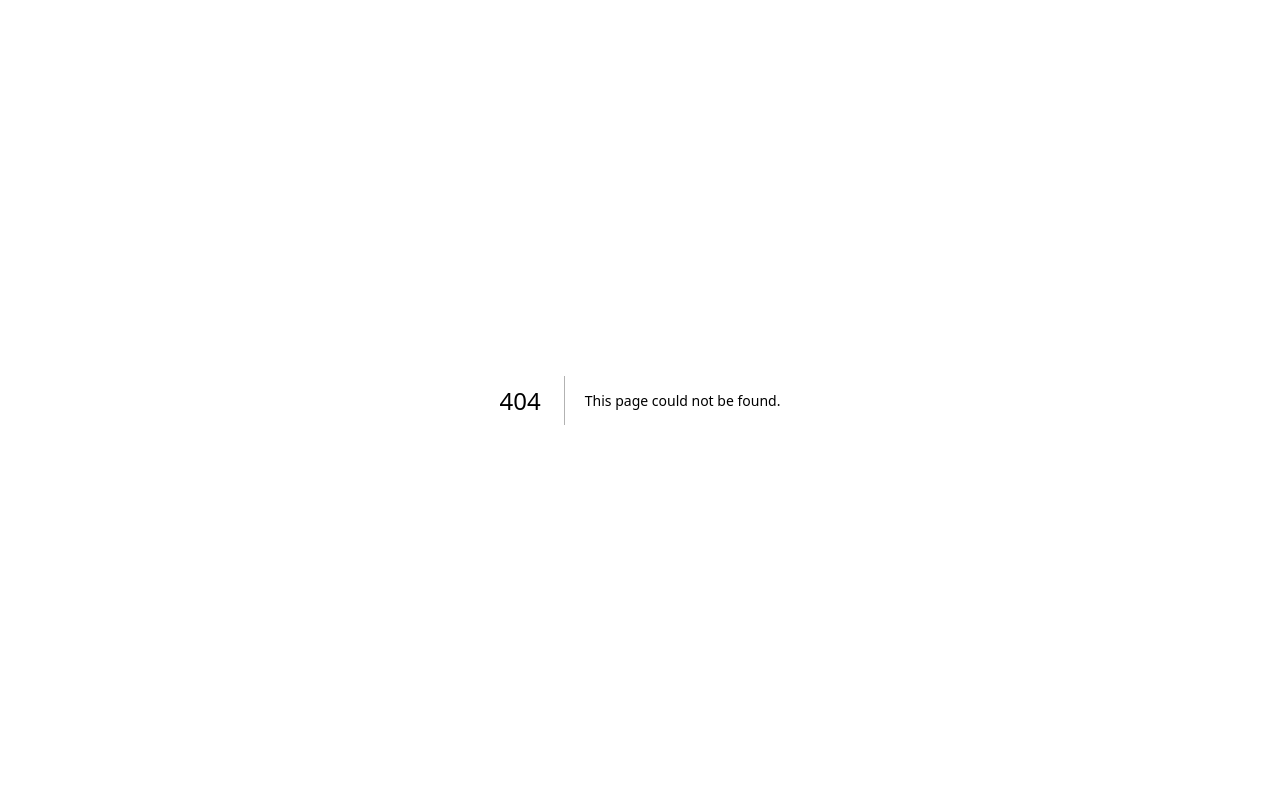
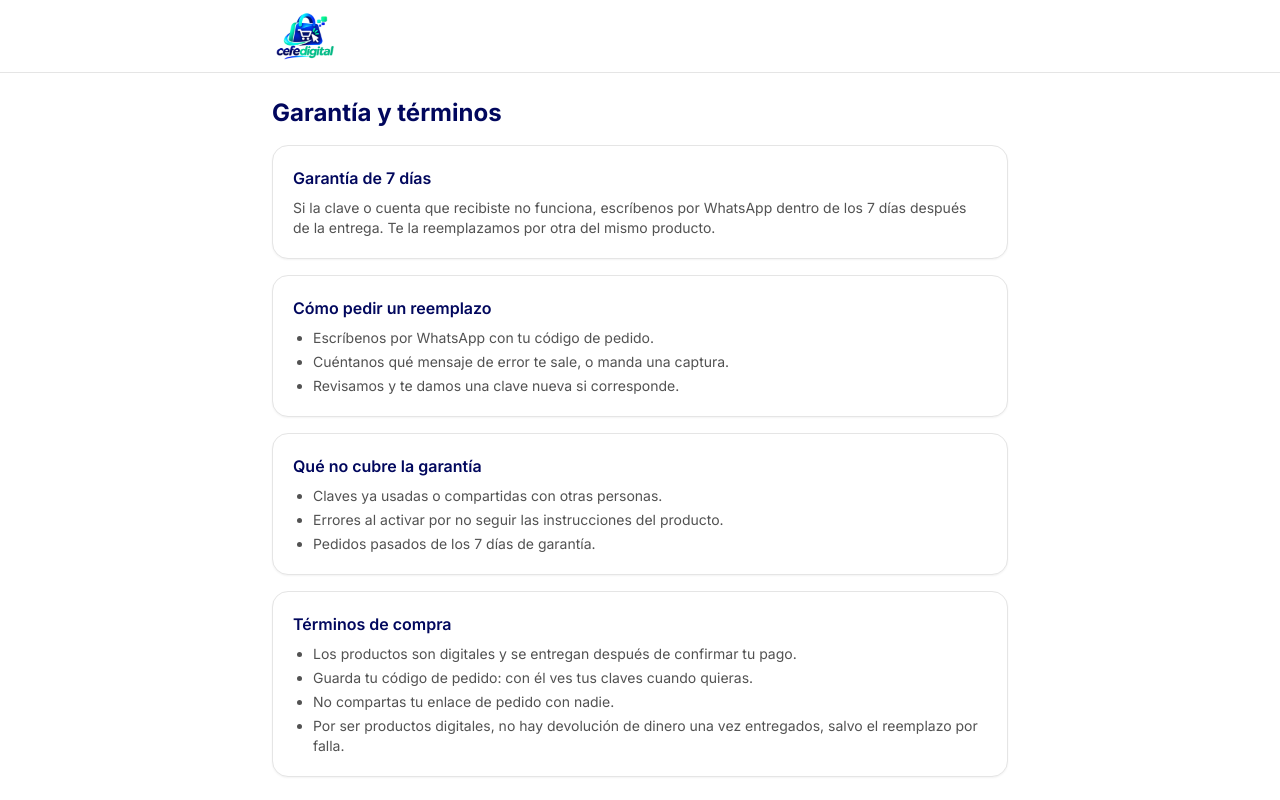
Before and after one commit to BladimirBLopez/cefedigital, a Next.js app: page /garantia in a window 1280 px wide. Before the commit this address had no page. Shown: the top 800 px of the page. Built offline with nearby package versions, Linux system fonts and the light colour scheme; no server answers; the database is empty.

Commit message:
Pagina de garantia y terminos, link en el footer

```diff
--- /dev/null
+++ b/app/garantia/page.js
@@ -0,0 +1,58 @@
+import { obtenerAjustes } from "@/lib/ajustes";
+import TiendaHeader from "@/components/TiendaHeader";
+import TiendaFooter from "@/components/TiendaFooter";
+
+export const dynamic = "force-dynamic";
+export const metadata = { title: "Garantía y términos" };
+
+const DIAS = 7;
+
+export default async function Garantia() {
+  const aj = await obtenerAjustes();
+  const bloque = "rounded-2xl bg-white border border-neutral-200 shadow-sm p-5";
+  return (
+    <>
+      <TiendaHeader nombre={aj.nombre_tienda} whatsapp={aj.whatsapp} />
+      <main className="mx-auto max-w-3xl px-4 py-6 space-y-4">
+        <h1 className="text-2xl font-bold">Garantía y términos</h1>
+
+        <section className={bloque}>
+          <h2 className="font-semibold">Garantía de {DIAS} días</h2>
+          <p className="text-sm text-neutral-600 mt-2">
+            Si la clave o cuenta que recibiste no funciona, escríbenos por WhatsApp dentro de los {DIAS} días
+            después de la entrega. Te la reemplazamos por otra del mismo producto.
+          </p>
+        </section>
+
+        <section className={bloque}>
+          <h2 className="font-semibold">Cómo pedir un reemplazo</h2>
+          <ul className="text-sm text-neutral-600 mt-2 space-y-1 list-disc pl-5">
+            <li>Escríbenos por WhatsApp con tu código de pedido.</li>
+            <li>Cuéntanos qué mensaje de error te sale, o manda una captura.</li>
+            <li>Revisamos y te damos una clave nueva si corresponde.</li>
+          </ul>
+        </section>
+
+        <section className={bloque}>
+          <h2 className="font-semibold">Qué no cubre la garantía</h2>
+          <ul className="text-sm text-neutral-600 mt-2 space-y-1 list-disc pl-5">
+            <li>Claves ya usadas o compartidas con otras personas.</li>
+            <li>Errores al activar por no seguir las instrucciones del producto.</li>
+            <li>Pedidos pasados de los {DIAS} días de garantía.</li>
+          </ul>
+        </section>
+
+        <section className={bloque}>
+          <h2 className="font-semibold">Términos de compra</h2>
+          <ul className="text-sm text-neutral-600 mt-2 space-y-1 list-disc pl-5">
+            <li>Los productos son digitales y se entregan después de confirmar tu pago.</li>
+            <li>Guarda tu código de pedido: con él ves tus claves cuando quieras.</li>
+            <li>No compartas tu enlace de pedido con nadie.</li>
+            <li>Por ser productos digitales, no hay devolución de dinero una vez entregados, salvo el reemplazo por falla.</li>
+          </ul>
+        </section>
+      </main>
+      <TiendaFooter nombre={aj.nombre_tienda} whatsapp={aj.whatsapp} />
+    </>
+  );
+}
--- a/components/TiendaFooter.js
+++ b/components/TiendaFooter.js
@@ -8,8 +8,9 @@ export default function TiendaFooter({ nombre, whatsapp }) {
         <p className="font-semibold">{nombre}</p>
         <p className="text-white/70 mt-1">Productos digitales con entrega rápida.</p>
         <div className="h-1 w-12 rounded bg-cian mt-3" />
+        <a href="/garantia" className="block mt-4 text-white/80 underline">Garantía y términos</a>
         {n && (
-          <a href={`https://wa.me/${n}`} className="inline-block mt-4 text-turquesa underline">
+          <a href={`https://wa.me/${n}`} className="inline-block mt-2 text-turquesa underline">
             Soporte por WhatsApp
           </a>
         )}
```
